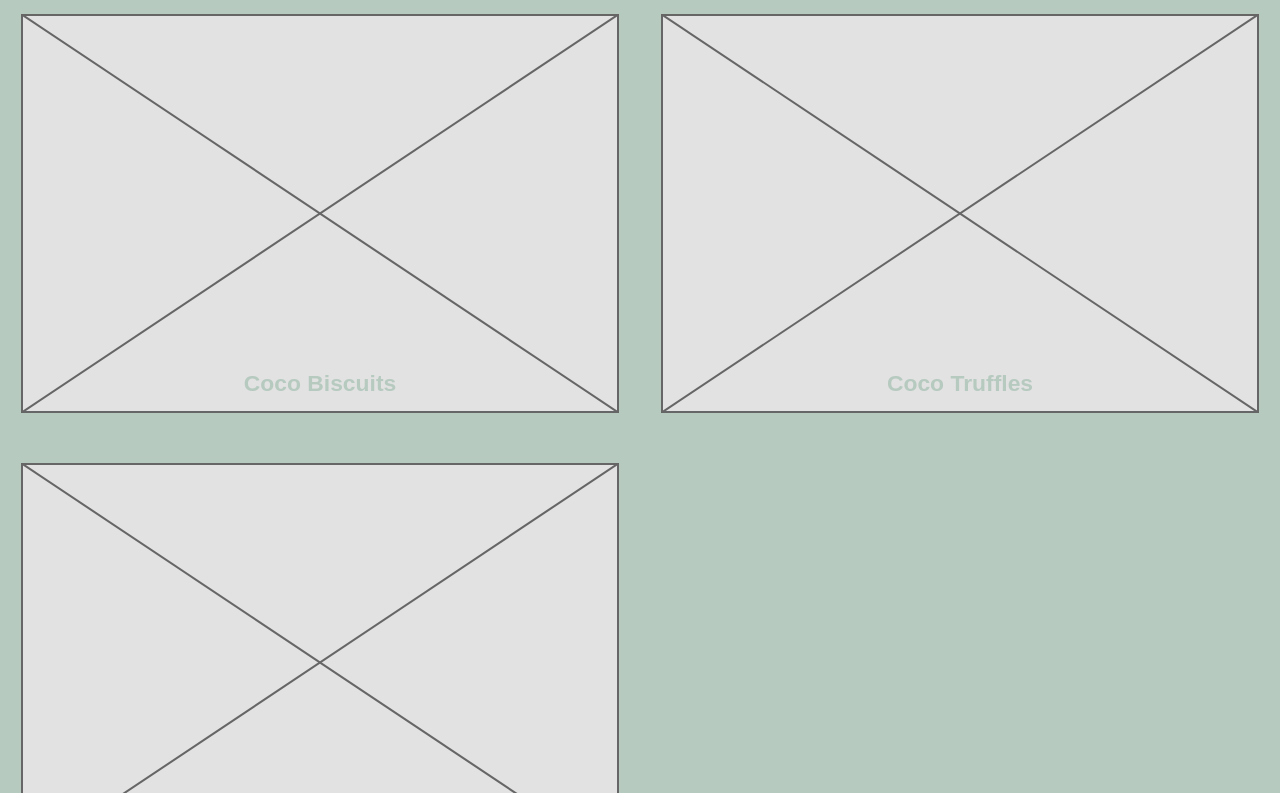
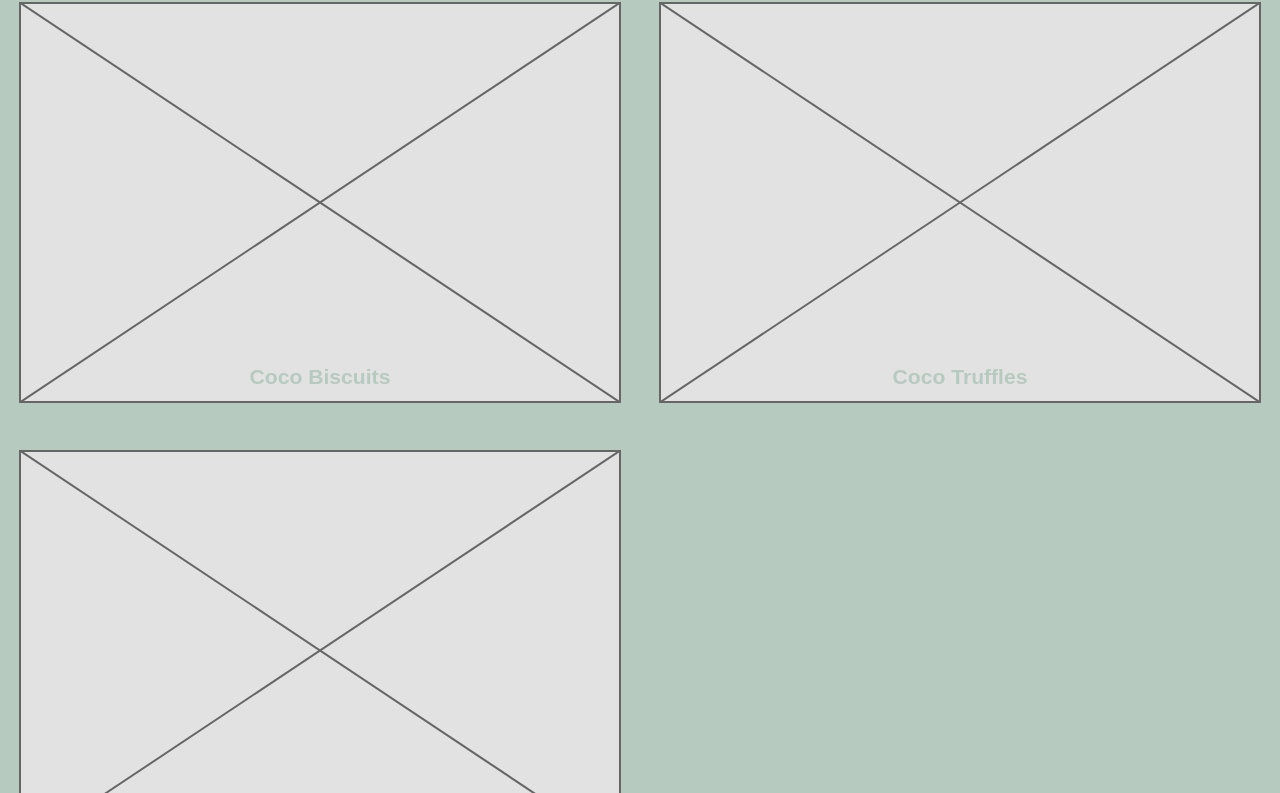
Before and after one commit to zhaojanelle/confectionery-website-prototype, a plain HTML site: page index-old.html in a window 1280 px wide. Shown: the part 147-940 px from the top of the page. Drawn offline with Linux system fonts and the light colour scheme; a web font is replaced by a local one.

Commit message:
changed font sizes back to fix market issue

```diff
--- a/css/main.css
+++ b/css/main.css
@@ -291,12 +291,8 @@ footer {
 @media only screen and (min-width: 25em) {
 
   html {
-    font-size: 110%;
-    line-height: 1.4;
-  }
-
-  .section-contact {
-    overflow: hidden;
+    font-size: 100%;
+    line-height: 1.3;
   }
 
   .map, .map iframe {
@@ -320,8 +316,8 @@ footer {
 @media only screen and (min-width: 38em) {
 
   html {
-    font-size: 120%;
-    line-height: 1.5;
+    font-size: 110%;
+    line-height: 1.4;
   }
 
   .section-products-images {
@@ -331,6 +327,10 @@ footer {
   .productcards {
     float: left;
     width: 50%;
+  }
+
+  .section-contact {
+    overflow: hidden;
   }
 
   .section-about {
@@ -359,7 +359,7 @@ footer {
 @media only screen and (min-width: 60em) {
 
   html {
-    font-size: 130%;
+    font-size: 120%;
     line-height: 1.5;
   }
 
@@ -438,6 +438,10 @@ footer {
 
 @media only screen and (min-width: 90em) {
 
+  html {
+    font-size: 130%;
+  }
+
   .founders figure {
     display: inline-block;
     width: 40%;
@@ -449,7 +453,7 @@ footer {
   }
 
   .section-products-text {
-    bottom: 5rem;
+    bottom: 7rem;
   }
 
 }
```
